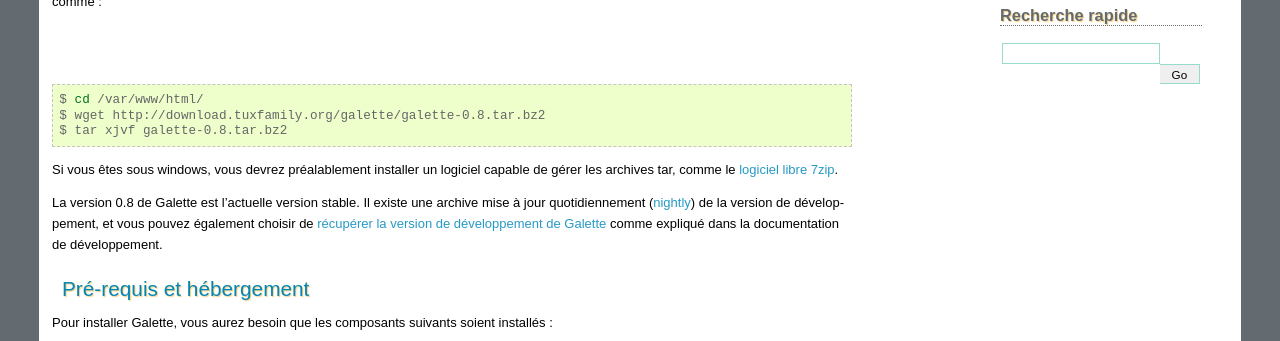
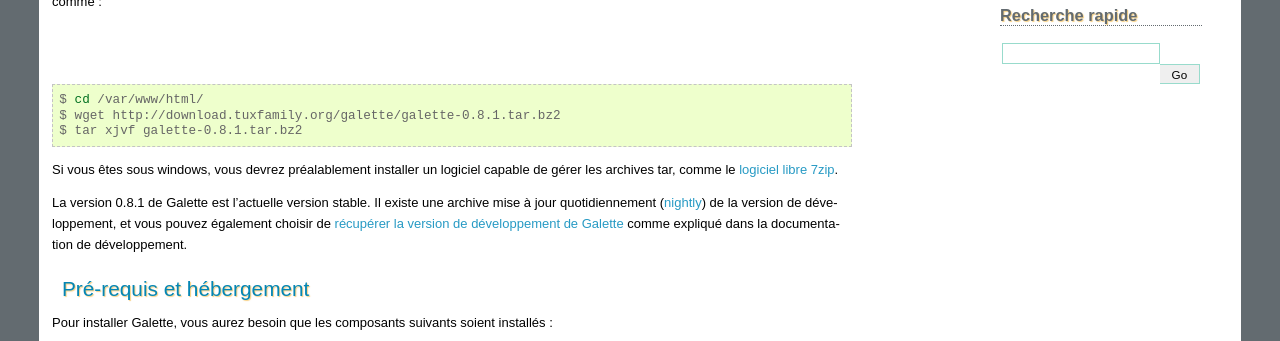
Before and after one commit to galette/galettedoc, a Sphinx documentation site: the page built from source/installation/index.rst, in a window 1280 px wide. Shown: the part 333-674 px from the top of the page. Built offline with Sphinx 7.4.7, drawn with Linux system fonts in a browser that asks for light colours.

Commit message:
Mise à jour des liens de téléchargement

```diff
--- a/source/installation/index.rst
+++ b/source/installation/index.rst
@@ -12,17 +12,17 @@
 
 L'installation de Galette consiste simplement, après avoir effectué quelques tâches préalables, à vous laisser guider par l'interface et renseigner les quelques informations qui vous seront demandées.
 
-Dans un premier temps, vous allez `télécharger Galette <http://download.tuxfamily.org/galette/galette-0.8.tar.bz2>`_ et décompresser l'archive. Si vous êtes sous Linux, ça donnera quelque chose comme :
+Dans un premier temps, vous allez `télécharger Galette <http://download.tuxfamily.org/galette/galette-0.8.1.tar.bz2>`_ et décompresser l'archive. Si vous êtes sous Linux, ça donnera quelque chose comme :
 
 .. code-block:: bash
 
    $ cd /var/www/html/
-   $ wget http://download.tuxfamily.org/galette/galette-0.8.tar.bz2
-   $ tar xjvf galette-0.8.tar.bz2
+   $ wget http://download.tuxfamily.org/galette/galette-0.8.1.tar.bz2
+   $ tar xjvf galette-0.8.1.tar.bz2
 
 Si vous êtes sous windows, vous devrez préalablement installer un logiciel capable de gérer les archives tar, comme le `logiciel libre 7zip <http://www.spiroo.be/7zip/>`_.
 
-La version 0.8 de Galette est l'actuelle version stable. Il existe une archive mise à jour quotidiennement (`nightly <http://download.tuxfamily.org/galette/galette-0.7-dev.tar.bz2>`_) de la version de développement, et vous pouvez également choisir de  :doc:`récupérer la version de développement de Galette <../development/git>` comme expliqué dans la documentation de développement.
+La version 0.8.1 de Galette est l'actuelle version stable. Il existe une archive mise à jour quotidiennement (`nightly <http://download.tuxfamily.org/galette/galette-0.7-dev.tar.bz2>`_) de la version de développement, et vous pouvez également choisir de  :doc:`récupérer la version de développement de Galette <../development/git>` comme expliqué dans la documentation de développement.
 
 Pré-requis et hébergement
 -------------------------
--- a/source/installation/update.rst
+++ b/source/installation/update.rst
@@ -10,7 +10,7 @@
 
    Une mise à jour n'est jamais une opération anodine, puisque vos données sont modifiées. En conséquence, prenez bien soin d'effectuer une **sauvegarde de votre base de données actuelle** ; sous peine de perdre tout ou partie de vos données.
 
-Dans un premier temps, `téléchargez la dernière version de Galette <http://download.tuxfamily.org/galette/galette-0.8.tar.bz2>`_ et mettez à jour les fichiers. Pour plus de détails sur l'installation des fichiers de Galette, reportez-vous à la section :ref:`préparation de l'installation <preparation>`.
+Dans un premier temps, `téléchargez la dernière version de Galette <http://download.tuxfamily.org/galette/galette-0.8.1.tar.bz2>`_ et mettez à jour les fichiers. Pour plus de détails sur l'installation des fichiers de Galette, reportez-vous à la section :ref:`préparation de l'installation <preparation>`.
 
 Certains fichiers et répertoires contiennent des données et devraient être réintégrés à la nouvelle installation :
 
```
